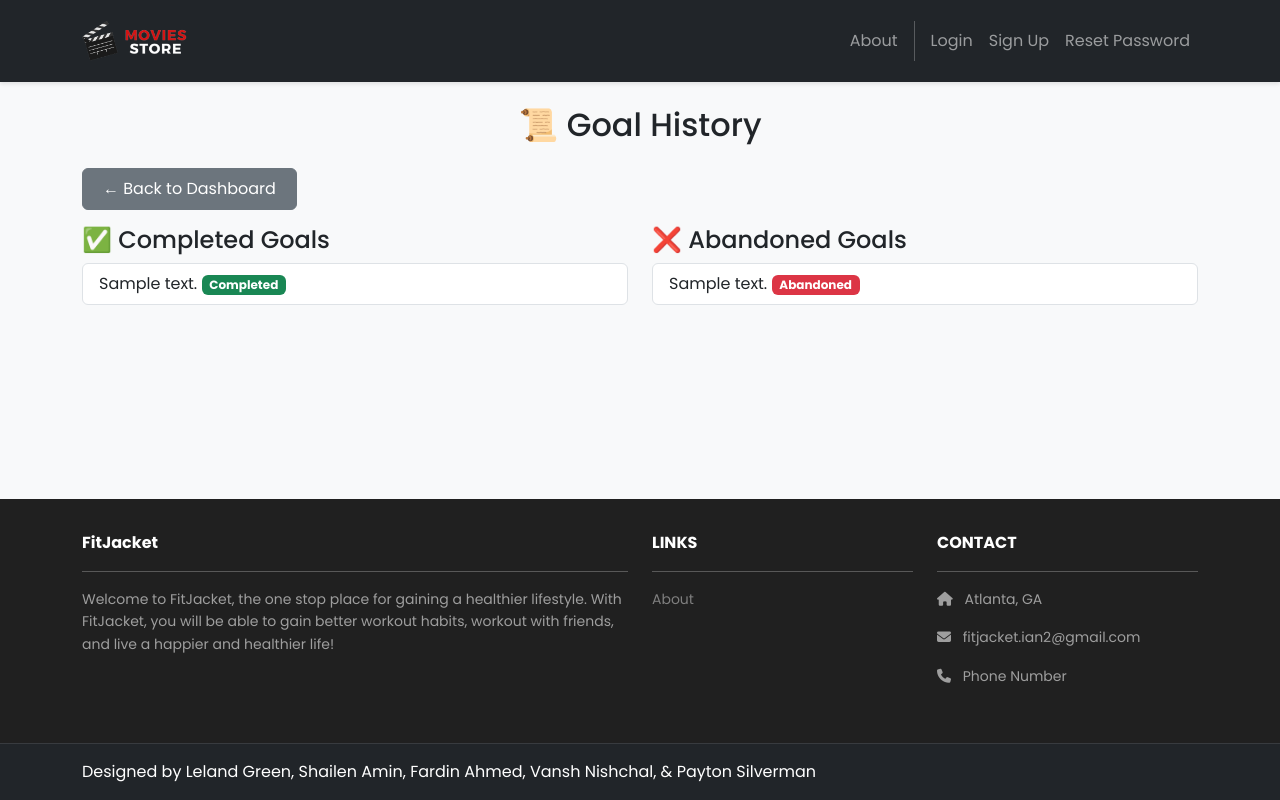
After one commit to shailenamin/FitJacket, a Django app: template dashboard/templates/dashboard/goal-history.html in a window 1280 px wide. The commit adds this page. Run offline with Django 3.2, Linux system fonts and the light colour scheme; the template is opened without the code that fills it: most values are stand-ins (such as "Sample title", 1, 10 or a date in 2020); some libraries are stand-ins or nearby versions.

Commit message:
minor design changes

```diff
--- /dev/null
+++ b/dashboard/templates/dashboard/goal-history.html
@@ -0,0 +1,36 @@
+{% extends 'base.html' %}
+{% block content %}
+<div class="container py-4">
+  <h2 class="mb-4 text-center">📜 Goal History</h2>
+
+  <a href="{% url 'Dashboard' %}" class="btn btn-secondary mb-3">← Back to Dashboard</a>
+
+  <div class="row g-4">
+    <div class="col-md-6">
+      <h4>✅ Completed Goals</h4>
+      {% if completed_goals %}
+        <ul class="list-group">
+          {% for goal in completed_goals %}
+            <li class="list-group-item">{{ goal.text }} <span class="badge bg-success">Completed</span></li>
+          {% endfor %}
+        </ul>
+      {% else %}
+        <p class="text-muted">No completed goals yet.</p>
+      {% endif %}
+    </div>
+
+    <div class="col-md-6">
+      <h4>❌ Abandoned Goals</h4>
+      {% if abandoned_goals %}
+        <ul class="list-group">
+          {% for goal in abandoned_goals %}
+            <li class="list-group-item">{{ goal.text }} <span class="badge bg-danger">Abandoned</span></li>
+          {% endfor %}
+        </ul>
+      {% else %}
+        <p class="text-muted">No abandoned goals yet.</p>
+      {% endif %}
+    </div>
+  </div>
+</div>
+{% endblock %}
--- a/dashboard/urls.py
+++ b/dashboard/urls.py
@@ -2,4 +2,5 @@ from django.urls import path
 from . import views
 urlpatterns = [
     path('', views.dashboard, name='Dashboard'),
+    path('goal-history/', views.goal_history, name='GoalHistory'),
 ]
```
Also changed, not shown: dashboard/templates/dashboard/goals.html (+7 -8 lines), dashboard/views.py (+15 -2 lines), db.sqlite3.
